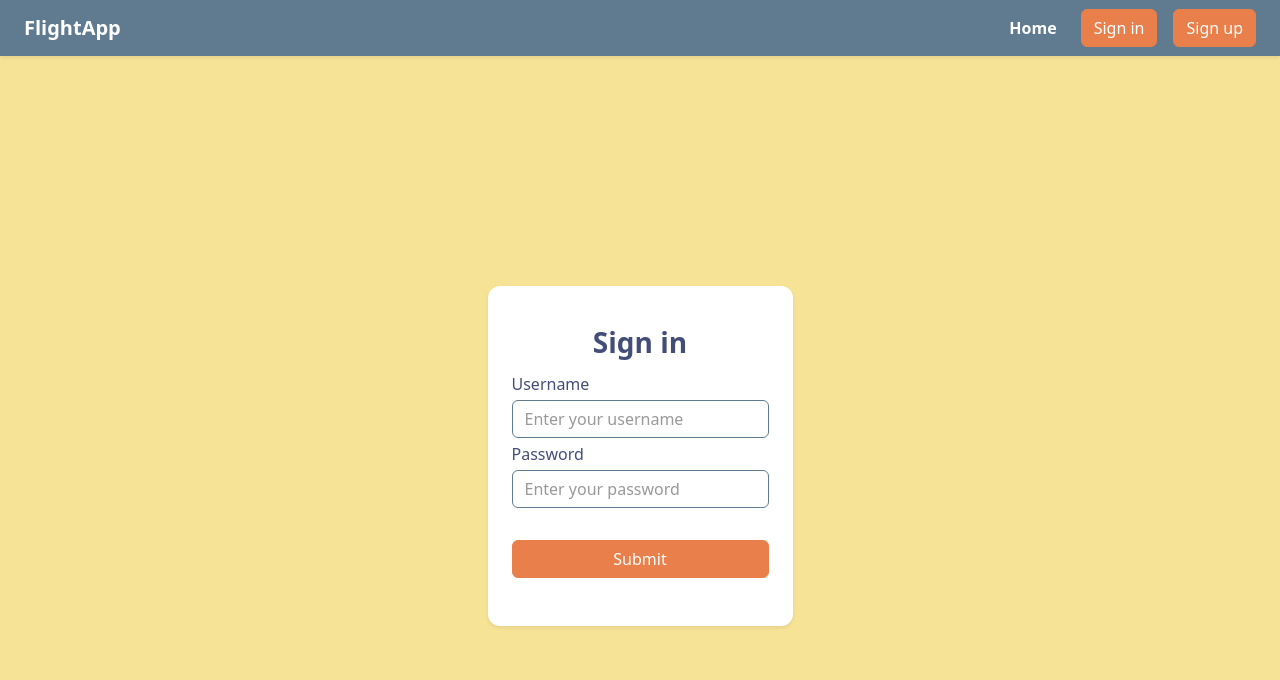
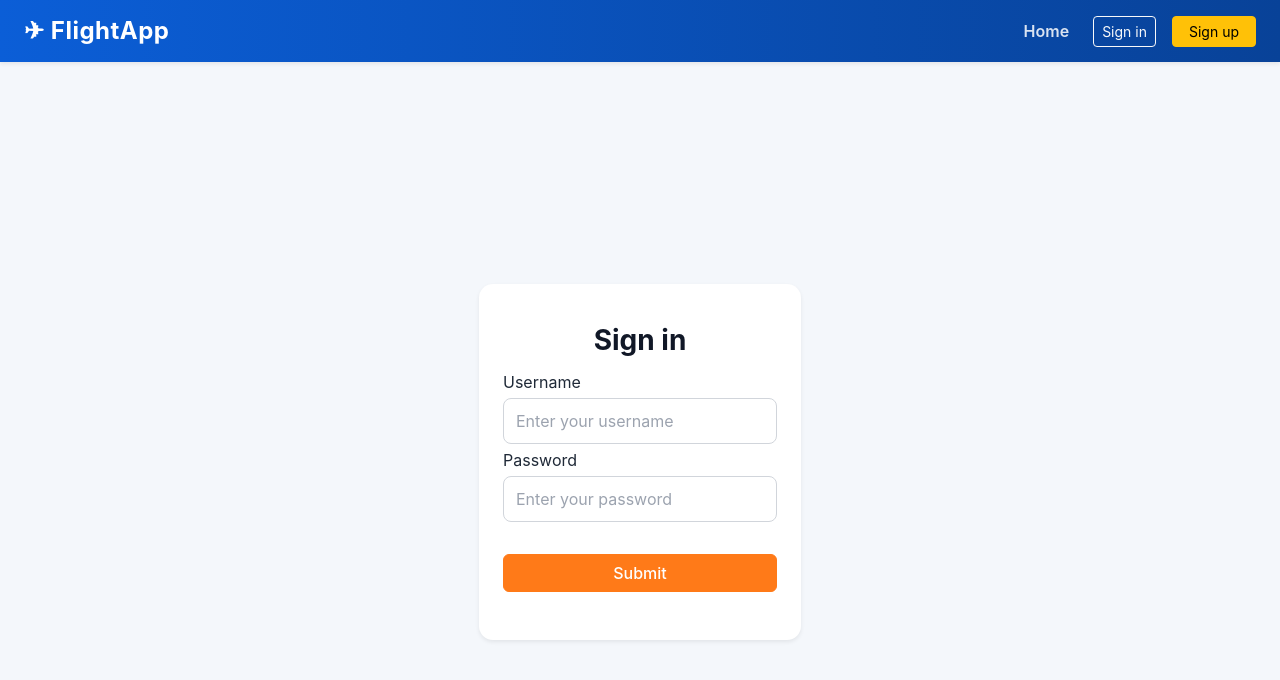
Before and after one commit to syed562/FrontendRepo, an Angular app: page /signin in a window 1280 px wide. Shown: the top 680 px of the page. Built offline with nearby package versions, Linux system fonts and the light colour scheme; no server answers.

Commit message:
Styles changed

```diff
--- a/src/app/app.html
+++ b/src/app/app.html
@@ -1,5 +1,7 @@
-<nav class="navbar navbar-expand-lg navbar-light bg-light px-4 shadow-sm">
-  <a class="navbar-brand fw-bold text-white" routerLink="/"> FlightApp</a>
+<nav class="navbar navbar-expand-lg navbar-dark flight-navbar px-4 shadow-sm">
+  <a class="navbar-brand fw-bold fs-4" routerLink="/">
+    ✈ FlightApp
+  </a>
 
   <div class="collapse navbar-collapse">
     <ul class="navbar-nav ms-auto align-items-center gap-3">
@@ -9,27 +11,34 @@
       </li>
 
       @if (currentUser$ | async; as user) {
+
         <li class="nav-item">
-    <span class="badge bg-secondary fs-6 px-3 py-2">
-      Hi, {{ user.username }}
+          <span class="user-pill">
+            👤 {{ user.username }}
           </span>
         </li>
 
         <li class="nav-item">
-    <button class="btn btn-danger" (click)="logout()">
+          <button class="btn btn-outline-light btn-sm" (click)="logout()">
             Logout
           </button>
         </li>
+
       } @else {
+
         <li class="nav-item">
-    <a class="btn btn-primary" routerLink="/signin">Sign in</a>
+          <a class="btn btn-outline-light btn-sm" routerLink="/signin">
+            Sign in
+          </a>
         </li>
 
         <li class="nav-item">
-    <a class="btn btn-primary" routerLink="/signup">Sign up</a>
+          <a class="btn btn-warning btn-sm px-3" routerLink="/signup">
+            Sign up
+          </a>
         </li>
+
       }
-
 
     </ul>
   </div>
--- a/src/styles.css
+++ b/src/styles.css
@@ -1,78 +1,116 @@
-body {
-  background-color: #F7E396;
-  margin: 0;
-  color: #434E78;
-  font-family: system-ui, -apple-system, BlinkMacSystemFont, 'Segoe UI', sans-serif;
-}
+/* ===== GLOBAL RESET ===== */
 html, body {
   height: 100%;
-}
-::placeholder {
-  color: rgba(39, 41, 42, 0.479) !important;
-}
-.navbar {
-  background-color: #607B8F !important;
+  margin: 0;
+  font-family: "Inter", system-ui, -apple-system, BlinkMacSystemFont,
+    "Segoe UI", sans-serif;
+  background-color: #f4f7fb;
+  color: #1f2937;
 }
 
-.navbar .nav-link,
+/* ===== PLACEHOLDERS ===== */
+::placeholder {
+  color: #9ca3af !important;
+}
+
+/* ===== NAVBAR ===== */
+.navbar {
+  background: linear-gradient(90deg, #0b5ed7, #084298) !important;
+}
+
 .navbar .navbar-brand {
+  color: #ffffff !important;
+  font-weight: 700;
+  letter-spacing: 0.5px;
+}
+
+.navbar .nav-link {
+  color: rgba(255, 255, 255, 0.85) !important;
+  font-weight: 500;
+}
+
+.navbar .nav-link:hover {
   color: #ffffff !important;
 }
 
+/* ===== BUTTONS ===== */
 .btn-primary {
-  background-color: #E97F4A !important;
-  border-color: #E97F4A !important;
+  background-color: #ff7a18 !important;
+  border-color: #ff7a18 !important;
   color: #ffffff;
+  font-weight: 500;
 }
 
 .btn-primary:hover {
-  background-color: #d96e3f !important;
+  background-color: #e66900 !important;
+  border-color: #e66900 !important;
 }
 
 .btn-secondary {
-  background-color: #607B8F !important;
-  border-color: #607B8F !important;
+  background-color: #0b5ed7 !important;
+  border-color: #0b5ed7 !important;
   color: #ffffff;
 }
 
 .btn-secondary:hover {
-  background-color: #566d80 !important;
+  background-color: #084298 !important;
 }
 
+/* ===== CARDS ===== */
 .card {
   background-color: #ffffff;
   border: none;
-  border-radius: 12px;
-  box-shadow: 0 4px 12px rgba(67, 78, 120, 0.15);
-  color: #434E78;
+  border-radius: 14px;
+  box-shadow: 0 10px 30px rgba(0, 0, 0, 0.08);
+  color: #1f2937;
 }
 
+/* ===== HEADINGS ===== */
 h1, h2, h3, h4, h5 {
-  color: #434E78;
-  font-weight: 600;
+  color: #111827;
+  font-weight: 700;
 }
 
+/* ===== LINKS ===== */
 a {
-  color: #E97F4A;
+  color: #ff7a18;
+  text-decoration: none;
 }
 
 a:hover {
-  color: #d96e3f;
+  color: #e66900;
 }
 
+/* ===== BADGES ===== */
 .badge-primary {
-  background-color: #E97F4A;
+  background-color: #ff7a18;
 }
 
 .badge-secondary {
-  background-color: #607B8F;
+  background-color: #0b5ed7;
 }
 
+/* ===== FORMS ===== */
 .form-control {
-  border: 1px solid #607B8F;
+  border: 1px solid #d1d5db;
+  border-radius: 8px;
+  padding: 10px 12px;
 }
 
 .form-control:focus {
-  border-color: #E97F4A;
-  box-shadow: 0 0 0 0.2rem rgba(233, 127, 74, 0.25);
+  border-color: #ff7a18;
+  box-shadow: 0 0 0 0.15rem rgba(255, 122, 24, 0.25);
 }
+
+/* ===== SEARCH CARD (OPTIONAL USE) ===== */
+.search-card {
+  background: #ffffff;
+  padding: 20px;
+  border-radius: 16px;
+  box-shadow: 0 15px 40px rgba(0, 0, 0, 0.12);
+}
+
+/* ===== UTIL ===== */
+.shadow-soft {
+  box-shadow: 0 8px 24px rgba(0, 0, 0, 0.08);
+}
```
Lines whose indentation alone changed are shown as unchanged.
